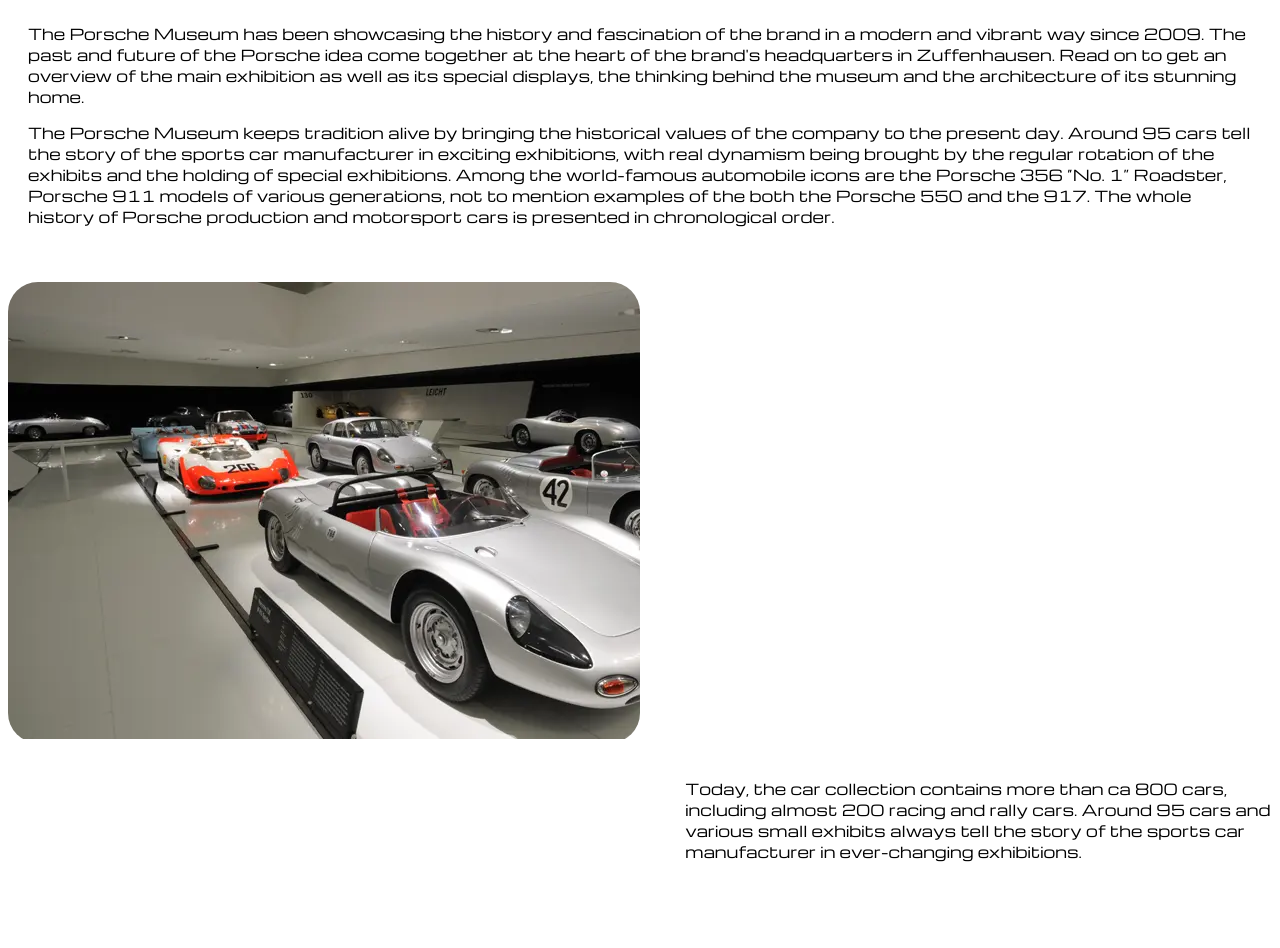
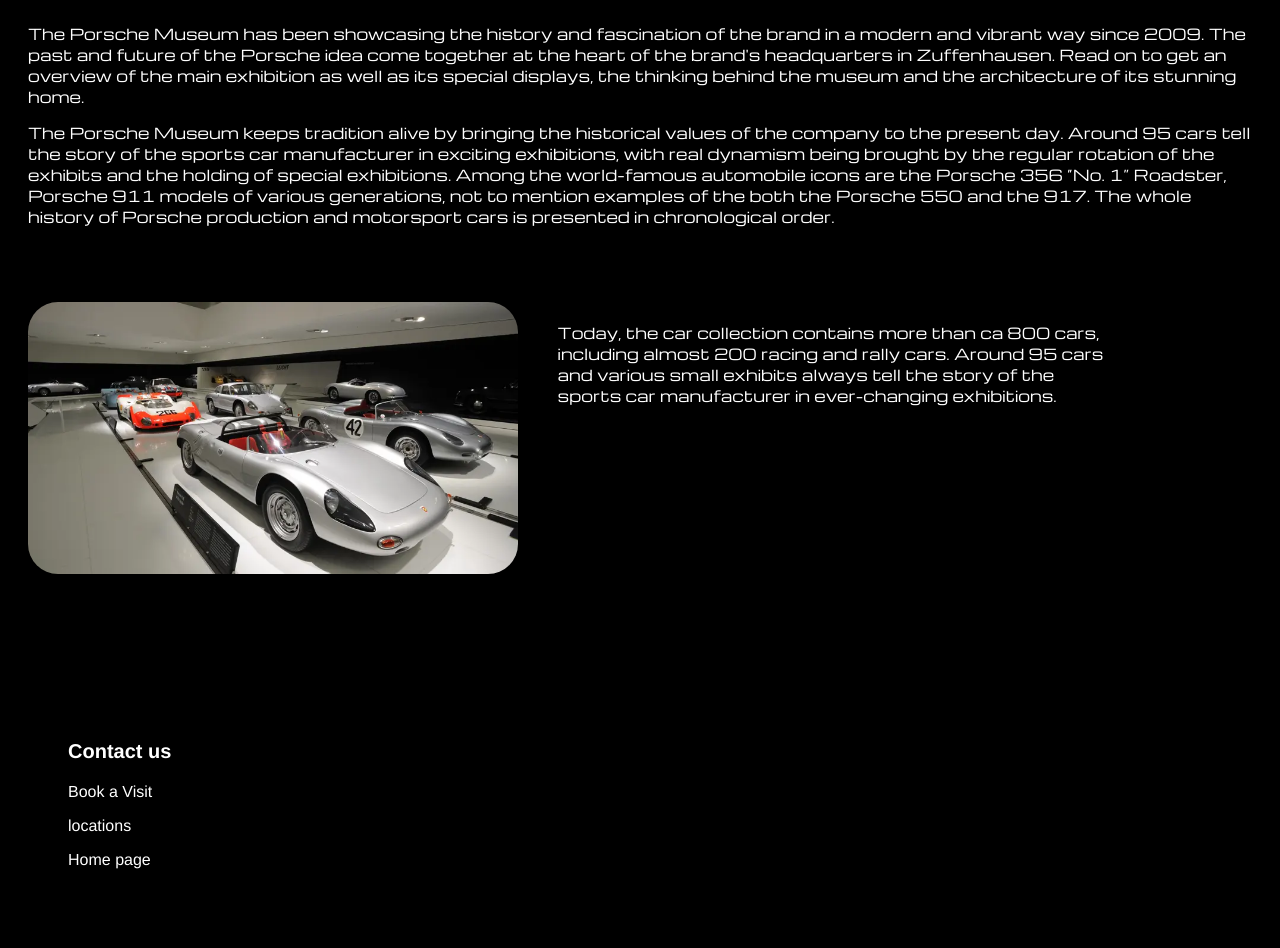
Before and after one commit to Leidyorduz/porschelover, a plain HTML site: page html/museum.html in a window 1280 px wide. Shown: the part 425-1373 px from the top of the page. Before the commit the page ends 1322 px from the top, so only its background shows below. Drawn offline with nearby package versions, Linux system fonts and the light colour scheme.

Commit message:
new html

```diff
--- a/css/style.css
+++ b/css/style.css
@@ -256,6 +256,12 @@
 }
 
 
+
+.museum {
+    background-color: black;
+    color: white;
+}
+
 #name {
     font-family: "michroma";
     text-align:center;
@@ -274,6 +280,7 @@
     height: 400px;
     display: flex;
     font-family: "michroma";
+    color: white;
 }
 
 div.about {
@@ -282,24 +289,38 @@
     margin: 20px auto;
     padding: 20px;
     font-size: 15px;
+    color: white;
 }
 
 
 .firstmuseum {
-    width: 50%;
+    width: 40%;
     overflow: hidden;
-    border-radius: 30px;;
+
+}
+
+.collection {
+    display: block;
+    width: 100%;
+    border-radius: 30px;
 }
 
 .description {
-    width: 48%;
+    width: 45%;
     font-size: 15px;
     font-family: "michroma";
     margin-bottom: 20px;
     margin-top: 20px;
-    float: right;
+    color: white;
 }
 
 .description p {
-    margin-left: 20px;
+   margin: 0;
 }
+
+.bloque {
+    display: flex;
+    align-items: flex-start;
+    gap: 40px;
+    margin: 40px 20px;
+}
--- a/html/museum.html
+++ b/html/museum.html
@@ -35,17 +35,32 @@
         </p>
   </div>
 
- <div class="firstmuseum">
-  <img class="collection" src="../img/collection.webp" alt="collection">
-</div>
+<div class="bloque">
 
-<div class="description">
-    <p>Today, the car collection contains more than ca 800 cars,
+  <div class="firstmuseum">
+    <img class="collection" src="../img/collection.webp" alt="collection">
+  </div>
+
+  <div class="description">
+    <p>
+      Today, the car collection contains more than ca 800 cars,
       including almost 200 racing and rally cars. Around 95 cars and
       various small exhibits always tell the story of the sports car
       manufacturer in ever-changing exhibitions.
     </p>
   </div>
+</div>
+
+<footer>
+   <div class="footer">
+      <h4>Contact us</h4>
+      <p>Book a Visit</p>
+      <p>locations</p>
+      <p>Home page</p>
+    </div>
+ </footer>
+
+
 
 </body>
 </html>
```
Also changed, not shown: html/findastore.html (+34 -0 lines), html/testdrive.html (added, +30 -0 lines), img/testdrive.webp (added).
